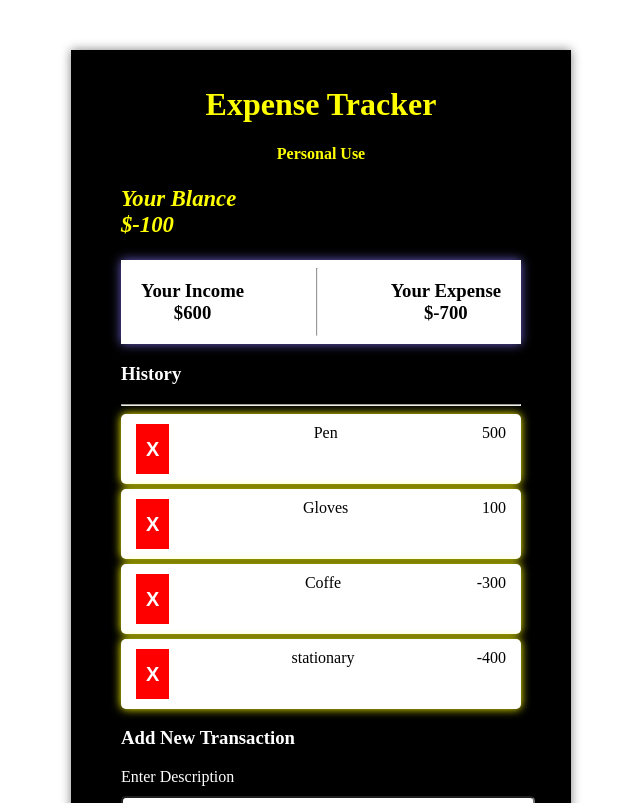
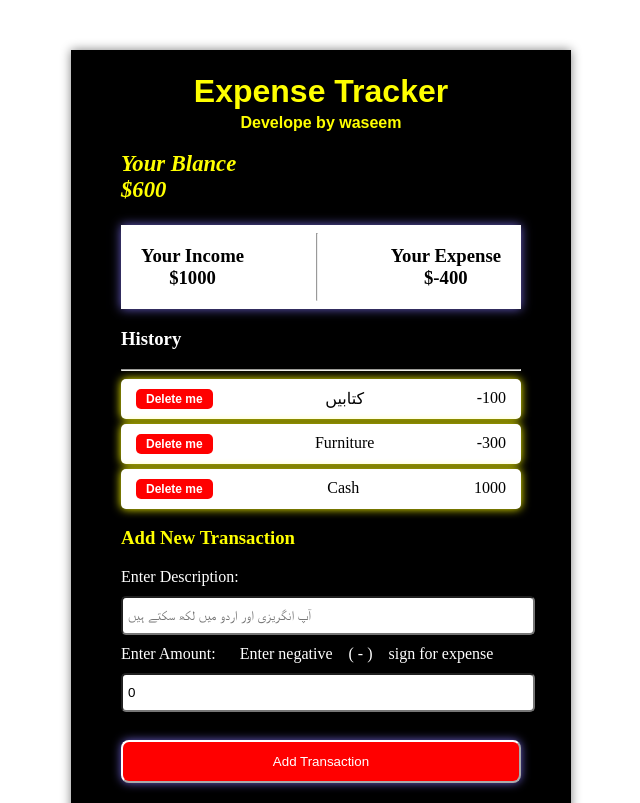
Before and after one commit to waseemrizi/expense-tracker-app, a React (Create React App) app: page / in a window 1280 px wide. Shown: the top 803 px of the page, without its empty margins (319-959 px from the left). Built offline with nearby package versions, Linux system fonts and the light colour scheme.

Commit message:
updated all files
major css add urdu functionality chnage header and some styling

```diff
--- a/src/App.css
+++ b/src/App.css
@@ -11,6 +11,8 @@
 .text-center {
   text-align: center;
   color: yellow;
+  line-height: 10px;
+  font-family: sans-serif;
 }
 
 .expense-container {
@@ -61,7 +63,6 @@
   border-radius: 8px;
   color: white;
   width: 100%;
-
   padding: 12px;
   border-color: white;
   box-shadow: 0 0 10px rgb(106, 95, 204);
@@ -76,7 +77,7 @@
   color: white;
 }
 .new{
-  color: white;
+  color: yellow;
 
 }
 .delete-btn {
@@ -84,13 +85,15 @@
   background-color: red;
   border: 0;
   color: #fff;
-  font-size: 20px;
-  line-height: 50px;
+  font-size: 12px;
+  line-height: 20px;
   font-weight: bolder;
   padding: 0px 10px;
+  border-radius: 5px;
 
 
 }
 .transaction-form{
   color: #fff;
+
 }
--- a/src/Child.js
+++ b/src/Child.js
@@ -62,7 +62,7 @@ function Child() {
         <div className="container">
             <h1 className="text-center">Expense Tracker</h1>
 
-            <h4 className="text-center">Personal Use</h4>
+            <h4 className="text-center">Develope by waseem</h4>
 
             <h3 className="blnc">Your Blance<br /> ${getIncome() + getExpense()}</h3>
 
@@ -79,7 +79,7 @@ function Child() {
 
                 {transactions.map((transObj, ind) => {
                     return (<li key={ind}>
-                        <button className="delete-btn" onClick={() => { handleDelete(transObj.id) }}>X</button>
+                        <button className="delete-btn" onClick={() => { handleDelete(transObj.id) }}>Delete me</button>
 
                         <span>{transObj.desc}</span>
                         <span>{transObj.amount}</span>
@@ -92,15 +92,15 @@ function Child() {
 
             <form className="transaction-form" onSubmit={handleAddition}>
                 <label>
-                    Enter Description <br />
-                    <input type="text" value={newdesc} onChange={(ev) => setDesc(ev.target.value)} required />
+                    Enter Description:   <br />
+                    <input type="text"  placeholder=  "آپ انگریزی اور اردو میں لکھ سکتے ہیں" value={newdesc} onChange={(ev) => setDesc(ev.target.value)} required />
                 </label>
 
                 <br />
 
                 <label>
-                    Enter Amount <br />
-                    <input type="number" value={newAmount} onChange={(ev) => setAmount(ev.target.value)} required />
+                Enter Amount: &emsp;  Enter negative &ensp; ( - ) &ensp; sign for expense  <br />
+                    <input type="number"  value={newAmount} onChange={(ev) => setAmount(ev.target.value)} required />
 
                 </label>
 
@@ -111,7 +111,7 @@ function Child() {
                 {/* <input type="submit" value="Add Transaction" /> */}
 
             </form>
-<br  />
+            <br />
 
 
         </div>
--- a/src/transContext.js
+++ b/src/transContext.js
@@ -4,10 +4,10 @@ import Transactionreducer from './transReducer';
 
 
 const initialTransactions = [
-    { amount: 500, desc: "Pen", id: 0 },
-    { amount: 100, desc: "Gloves", id: 1 },
-    { amount: -300, desc: "Coffe", id: 2 },
-    { amount: -400, desc: "stationary", id: 3}
+
+    { amount: -100, desc: "کتابیں", id: 0 },
+    { amount: -300, desc: "Furniture", id: 1 },
+    { amount: 1000, desc: "Cash", id: 2 }
 ]
 
 export const TransactionContext = createContext(initialTransactions);
```
